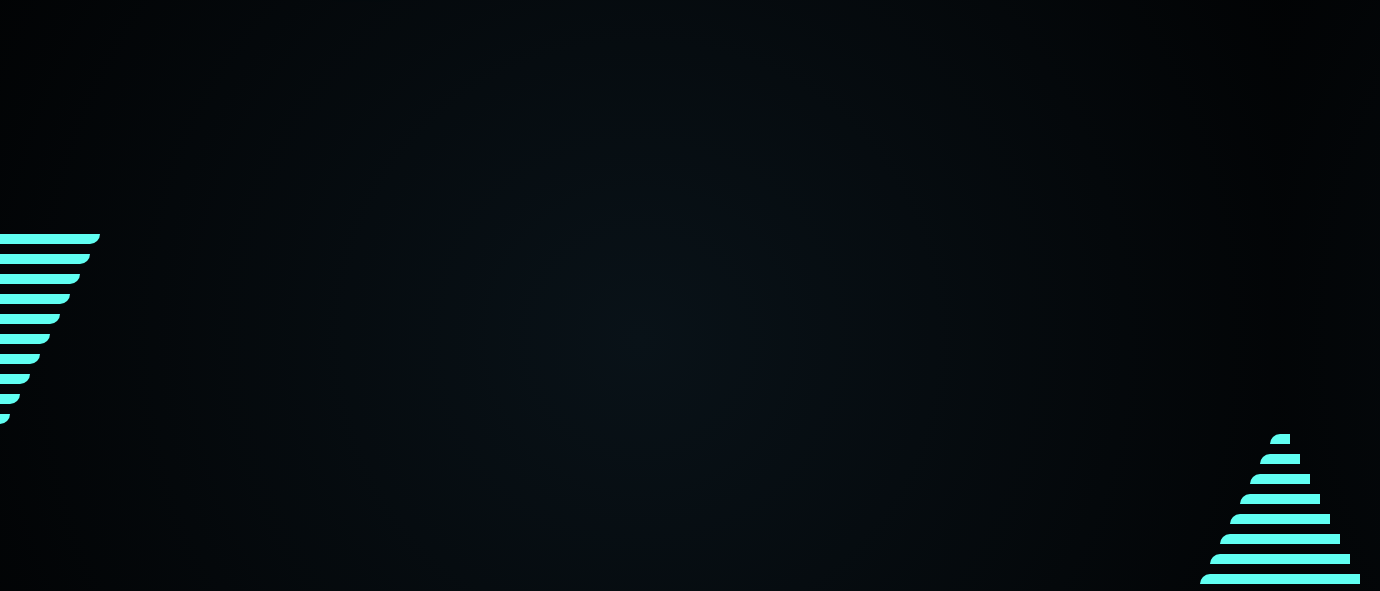
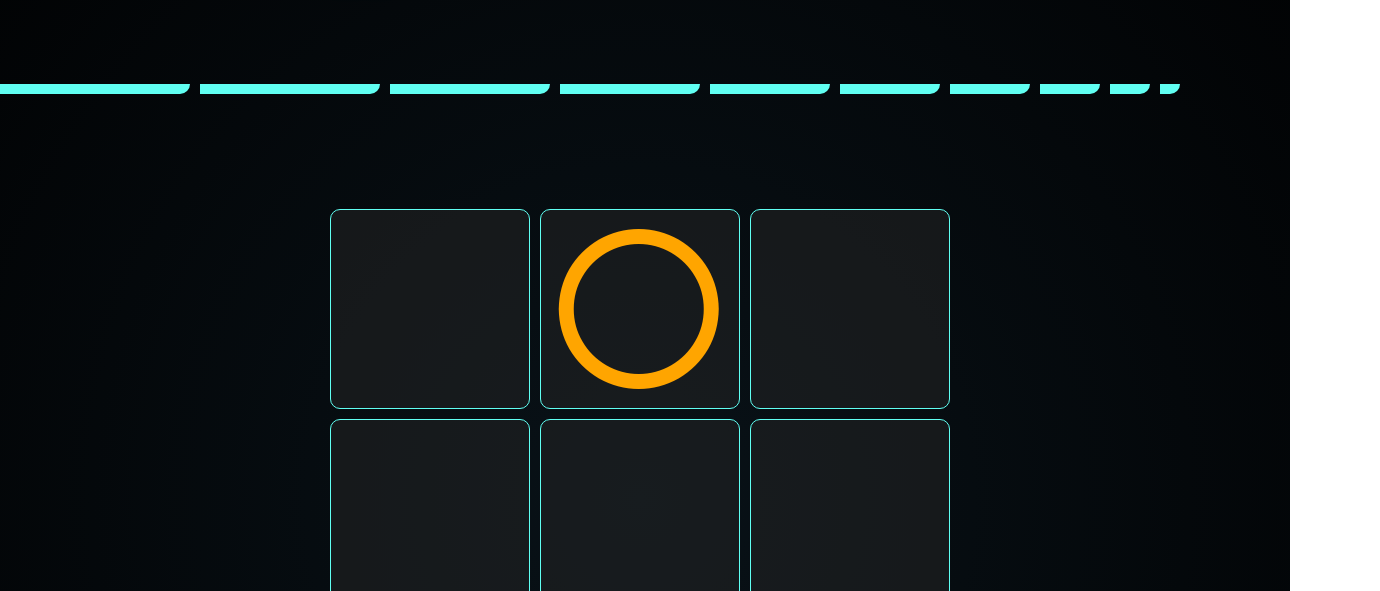
Before and after one commit to SchubertChris/JS-Abschluss-Projekt, a website: page JS-Abschlussprojekt/tiktactoe/tiktaktoe.html in a window 1280 px wide. Shown: the part 106-697 px from the top of the page, 1380 px wide, since content can reach past the window. Drawn offline with Linux system fonts and the light colour scheme; files that its build step writes are made by us from their sources; files whose address does not match are found by name; a web font is replaced by a local one.

Commit message:
HTML und CSS weiter bearbeitet Games/Tools fertig mit Gerüst & Style

```diff
--- a/JS-Abschlussprojekt/tiktactoe/tiktactoe.css
+++ b/JS-Abschlussprojekt/tiktactoe/tiktactoe.css
@@ -1,3 +1,73 @@
 @import url(../root.css);
-@import url(../style.css);
-@import url();
+@import url(../calculator/taschenrechner.css);
+
+main{
+  display: flex;
+  flex-direction: column;
+  align-items: center;
+  justify-content: center;
+  margin: 0 auto;
+}
+
+.tiktactoe-board {
+  display: flex;
+  flex-direction: column;
+  align-items: center;
+  justify-content: center;
+  margin: 0 auto;
+}
+
+.row {
+  display: flex;
+}
+
+.cell {
+  display: flex;
+  width: 200px;
+  height: 200px;
+  background-color: #27272780;
+  border: 1px solid var(--Text-accent1);
+  align-items: center;
+  justify-content: center;
+  font-size: 10rem;
+  cursor: pointer;
+  border-radius: 10px;
+  text-align: center;
+  margin: 5px;
+}
+
+.cell[data-cell]:hover {
+  background-color: #10101000;
+  color: var(--Text-accent1);
+  border: 2px solid red;
+  z-index: 1001;
+  box-shadow: inset red 0px 0px 10px 0px;
+}
+
+
+.säulen-links{
+  margin: 100px 0;
+  display: flex;
+  flex-direction: row;
+}
+
+.säulen-rechts{
+  margin-top: 100px;
+  margin-bottom: 0;
+  display: flex;
+  flex-direction: row;
+}
+
+.cell i.fa-regular.fa-circle {
+  color: orange;
+  &:hover{
+    color: red;
+  }
+}
+
+.cell i.fa-solid.fa-x {
+  color: yellowgreen;
+  &:hover{
+    color: red;
+  }
+}
--- a/JS-Abschlussprojekt/tiktactoe/tiktaktoe.html
+++ b/JS-Abschlussprojekt/tiktactoe/tiktaktoe.html
@@ -10,7 +10,7 @@
     />
     <title>JavaScript - Abschluss Projekt</title>
     <link rel="stylesheet" href="../root.css" />
-    <link rel="stylesheet" href="./taschenrechner.css" />
+    <link rel="stylesheet" href="./tiktactoe.css" />
     <script
       src="https://kit.fontawesome.com/7bb860d4a6.js"
       crossorigin="anonymous"
@@ -79,7 +79,7 @@
       <div class="tiktactoe-board"></div>
         <div class="row">
           <div class="cell" data-cell></div>
-          <div class="cell" data-cell></div>
+          <div class="cell" data-cell><i class="fa-regular fa-circle"></i></div>
           <div class="cell" data-cell></div>
         </div>
         <div class="row">
@@ -89,7 +89,7 @@
         </div>
         <div class="row">
           <div class="cell" data-cell></div>
-          <div class="cell" data-cell></div>
+          <div class="cell" data-cell><i class="fa-solid fa-x"></i></div>
           <div class="cell" data-cell></div>
         </div>
       </div>
```
Also changed, not shown: 1 other file.
